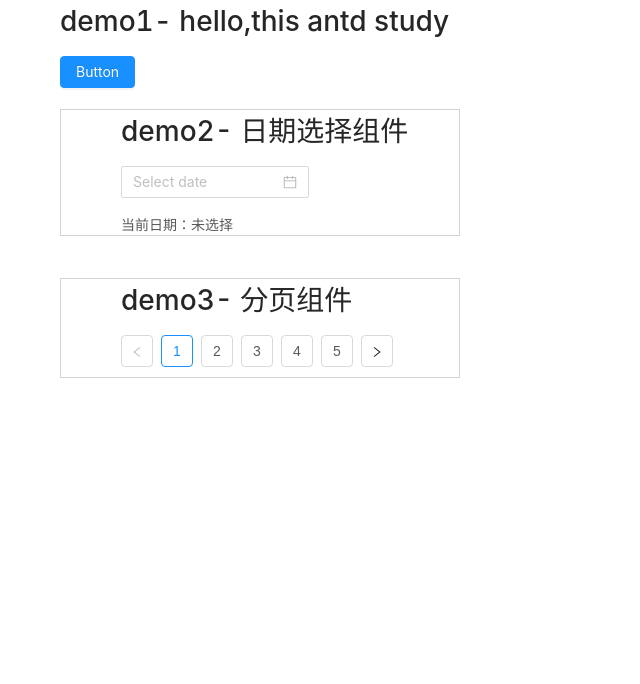
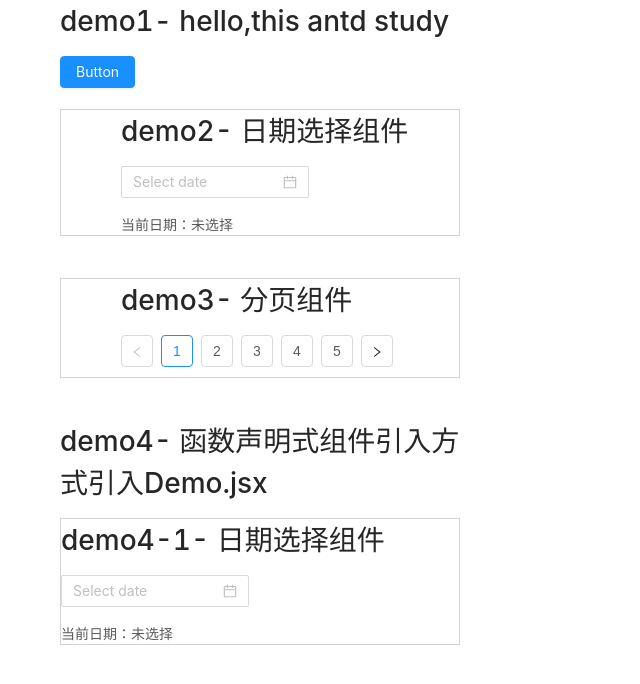
Before and after one commit to miki-hmt/react-antd-demo, a React app: page / in a window 1280 px wide. Shown: the top 684 px of the page, without its empty margins (0-640 px from the left). Built offline with nearby package versions, Linux system fonts and the light colour scheme.

Commit message:
react学习二：
修复无法引入函数声明式子组件

```diff
--- a/src/App.js
+++ b/src/App.js
@@ -11,6 +11,8 @@ import React, { useState } from 'react';
 //demo3 #1 引入分页
 import { Button, DatePicker, message, Pagination } from 'antd';
 
+//demo4 #1 引入函数声明式组件方式  必须要加{}，否则会找不到该组件位置
+import {Demo} from './demo';
 
 function App() {
 
@@ -52,7 +54,10 @@ function App() {
         </div>
 
     </div>
+    <br/><br/>
 
+    {/* demo4 #2 引入函数声明式组件方式必须要加{}，否则会找不到该组件位置    */}
+    <Demo/>
 
       {/* #6. 注释无用代码  */}
 
--- a/src/demo.jsx
+++ b/src/demo.jsx
@@ -3,8 +3,6 @@
 import React, { useState } from 'react';
 //使用日期选择插件，消息提示窗
 import { Button, DatePicker, message } from 'antd';
-//引入antd样式
-import 'antd/dist/antd.css';   //建议讲此css文件放入最外层index.js文件中，因为许多组件库都要用到此文件   2020.08.20 miki
 
 export const Demo = () => {
 
@@ -15,16 +13,13 @@ export const Demo = () => {
     };
 
     return (
-        <div className="App" style={{ width: 400,margin: '0 0 0 60px'}}>
+        <div className="App" style={{ width: 400,}}>
 
-            <h1>demo1- hello,this antd study</h1>
-            {/* demo1 #2 创建button按钮 */}
-            <Button type="primary">Button</Button>
-            <br/><br/>
+            <h1>demo4- 函数声明式组件引入方式引入Demo.jsx</h1>
 
-            {/* demo2 #3 创建日期选择组件 */}
+            {/* demo4 #3 创建日期选择组件 */}
             <div style={{ width: 400,border: '1px solid lightgray'}}>    {/* 添加样式，去除居中： margin: '0px auto'  */}
-                <h1>demo2- 日期选择组件</h1>
+                <h1>demo4-1- 日期选择组件</h1>
                 <DatePicker onChange={handleChange} />
                 <div style={{ marginTop: 16 }}>
                     当前日期：{date ? date.format('YYYY年MM月DD日') : '未选择'}
@@ -33,5 +28,3 @@ export const Demo = () => {
         </div>
     )
 };
-
-render(<Demo />, document.getElementById('root'));
--- a/src/index.js
+++ b/src/index.js
@@ -5,8 +5,8 @@ import App from './App';
 //import * as serviceWorker from './serviceWorker';     #2. 注释无用代码
 
 //demo1 #1 引入antd样式
-// 注释该文件，改为babelantd按需加载，提高页面加载性能
-//mport 'antd/dist/antd.css';   //;注释该文件，改为babelantd按需加载，提高页面加载性能    ;建议讲此css文件放入最外层index.js文件中，因为许多组件库都要用到此文件   2020.08.20 miki
+// 注释antd样式文件，改为babel antd按需加载，提高页面加载性能
+//import 'antd/dist/antd.css';   //;注释该文件，改为babel antd按需加载，提高页面加载性能    ;建议讲此css文件放入最外层index.js文件中，因为许多组件库都要用到此文件   2020.08.20 miki
 
 ReactDOM.render(
   <React.StrictMode>
```
